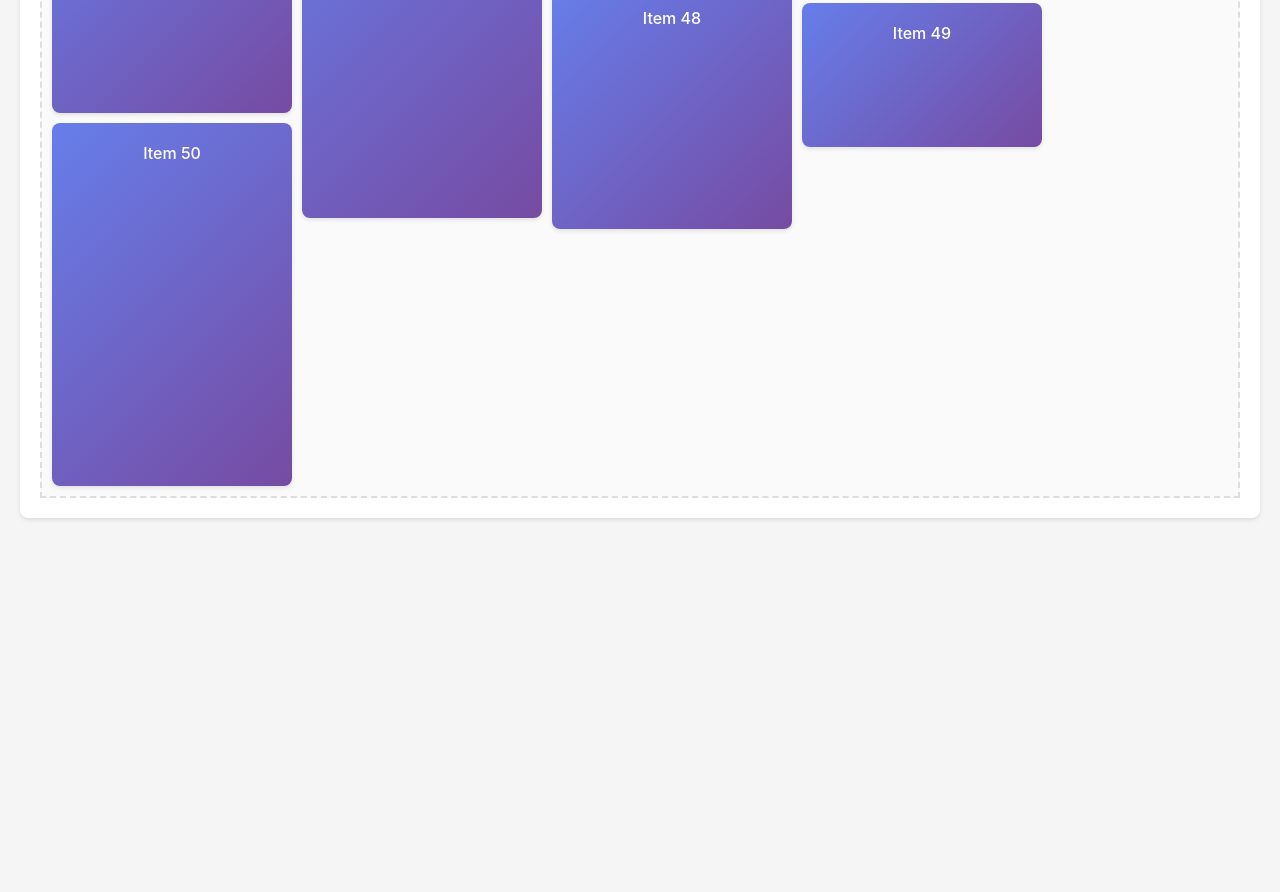
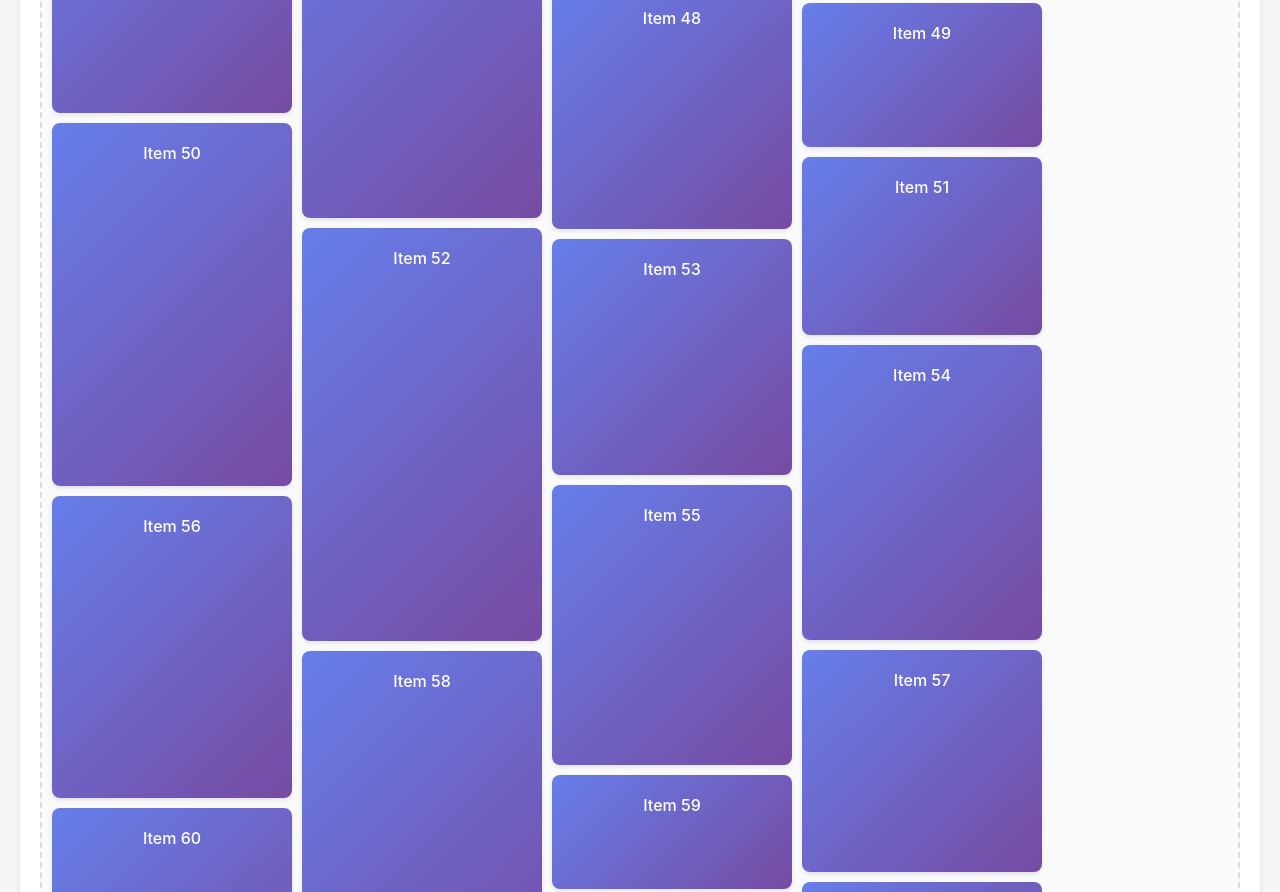
Before and after one commit to youpinyao/flow-layout, a website built with Vite: page demo/index.html in a window 1280 px wide. Shown: the part 3586-4478 px from the top of the page. Before the commit the page ends 4144 px from the top, so only its background shows below. Built offline with nearby package versions, Linux system fonts and the light colour scheme.

Commit message:
feat: init

```diff
--- a/demo/index.html
+++ b/demo/index.html
@@ -82,6 +82,10 @@
       transition: transform 0.3s ease;
     }
 
+    .flow-item[data-visible="false"] {
+      opacity: 0;
+    }
+
     .flow-item:hover {
       transform: translateY(-2px);
     }
@@ -101,6 +105,7 @@
     .remove-item-btn:hover {
       background: #c82333;
     }
+
   </style>
 </head>
 <body>
--- a/demo/main.ts
+++ b/demo/main.ts
@@ -44,7 +44,7 @@ class FlowLayoutDemo {
 
   addInitialItems() {
     // Add some initial items
-    for (let i = 0; i < 50; i++) {
+    for (let i = 0; i < 100; i++) {
       this.addItem(i);
     }
   }
--- a/src/index.ts
+++ b/src/index.ts
@@ -5,6 +5,7 @@ export interface FlowLayoutOptions {
   items: Selector | Selector[];
   gap?: number;
   appendToMinHeightColumn?: boolean;
+  virtualScroll?: boolean;
 }
 
 export class FlowLayout {
@@ -45,11 +46,32 @@ export class FlowLayout {
 
   public initialize(): void {
     const container = this.getContainer();
+    let containerWidth = container.offsetWidth;
 
     container.style.position = 'relative';
 
-    const resizeObserver = new ResizeObserver(() => {
-      this.debounceUpdate();
+    const resizeObserver = new ResizeObserver(entries => {
+      if (entries.length === 1 && entries?.[0].target === container) {
+        const newWidth = entries?.[0].borderBoxSize?.[0]?.inlineSize;
+
+        if (newWidth !== containerWidth) {
+          this.debounceUpdate();
+        }
+
+        containerWidth = newWidth;
+      } else {
+        this.debounceUpdate();
+      }
+    });
+
+    const intersectionObserver = new IntersectionObserver(entries => {
+      entries.forEach(entry => {
+        if (entry.isIntersecting) {
+          entry.target.setAttribute('data-visible', 'true');
+        } else {
+          entry.target.setAttribute('data-visible', 'false');
+        }
+      });
     });
 
     const mutationObserver = new MutationObserver(mutations => {
@@ -58,13 +80,14 @@ export class FlowLayout {
       mutations.forEach(mutation => {
         mutation.addedNodes.forEach(node => {
           if (node instanceof HTMLElement) {
-            resizeObserver.unobserve(node);
             resizeObserver.observe(node);
+            intersectionObserver.observe(node);
           }
         });
         mutation.removedNodes.forEach(node => {
           if (node instanceof HTMLElement) {
             resizeObserver.unobserve(node);
+            intersectionObserver.unobserve(node);
           }
         });
       });
@@ -100,22 +123,25 @@ export class FlowLayout {
       );
     };
 
+    const containerWidth =
+      container.clientWidth - getHorizontalPadding(container);
+
     items.forEach(node => {
       const next = node.nextElementSibling as HTMLElement;
       if (node instanceof HTMLElement) {
-        node.style.position = 'absolute';
-        node.style.transform = `translate(${position.x}px, ${getPositionY(
-          positions[position.x]
-        )}px)`;
+        const positionY = getPositionY(positions[position.x]);
+        const transform = `translate(${position.x}px, ${positionY}px)`;
+
+        requestIdleCallback(() => {
+          node.style.position = 'absolute';
+          node.style.transform = transform;
+        });
 
         positions[position.x] = [...(positions[position.x] || []), node];
         position.x += node.offsetWidth + gap;
 
         // 如果下一个元素的宽度大于容器宽度，则换列
-        if (
-          position.x + (next?.offsetWidth ?? 0) >
-          container.clientWidth - getHorizontalPadding(container)
-        ) {
+        if (position.x + (next?.offsetWidth ?? 0) > containerWidth) {
           position.x = 0;
         }
         // 如果appendToMinHeightColumn为true，则将元素添加到高度最小的列，并且没有空列的情况下
@@ -151,8 +177,9 @@ export class FlowLayout {
       clearTimeout(this.debounceTimeout);
     }
     this.debounceTimeout = setTimeout(() => {
-      console.log(333);
+      console.time('update');
       this.update();
+      console.timeEnd('update');
     }, 50);
   }
 
```
